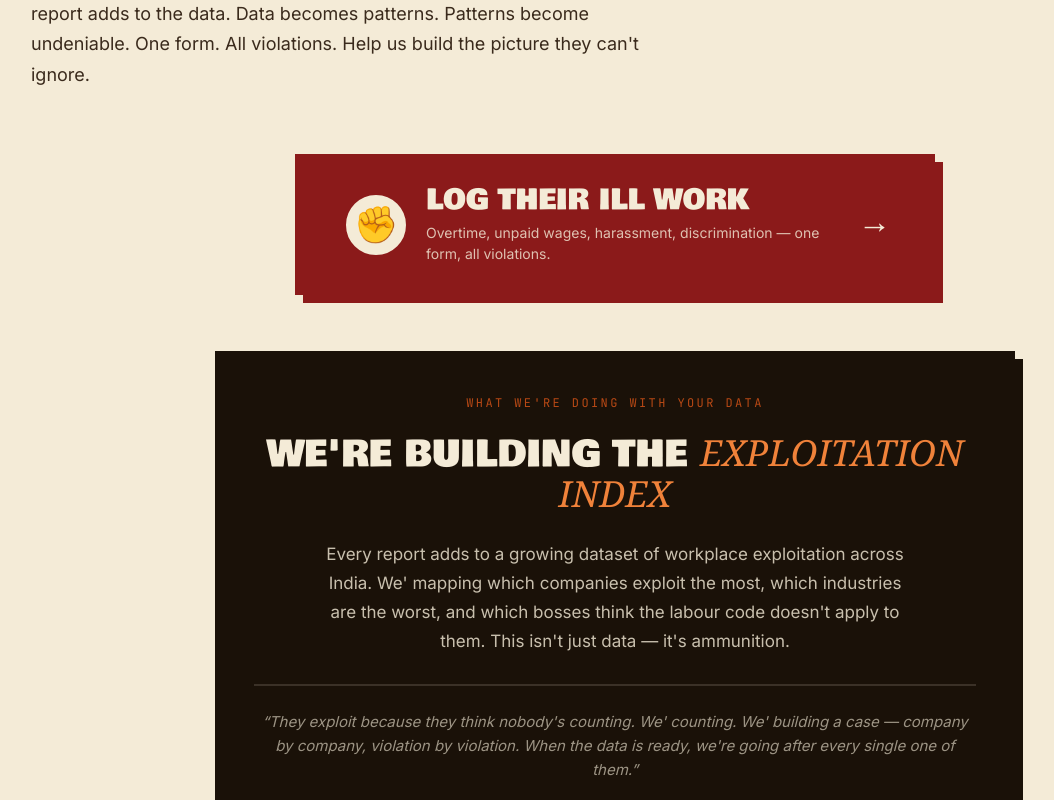
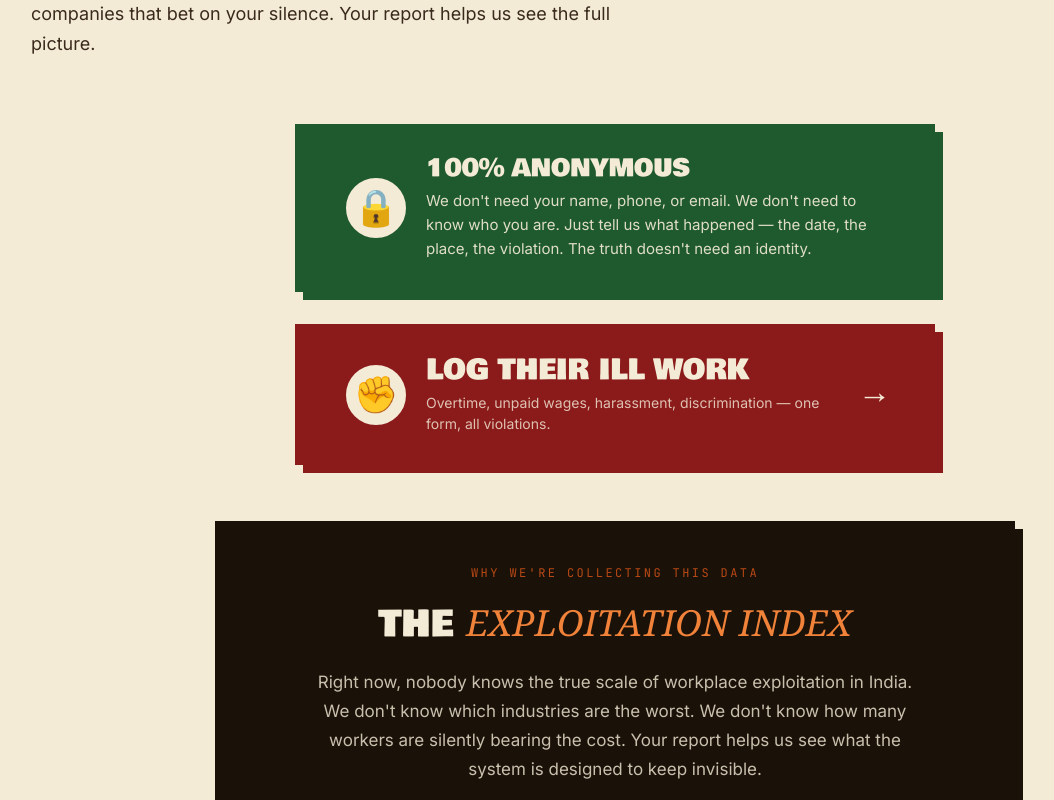
Before and after one commit to ash123mani/djp, a Next.js app: page / in a window 1280 px wide. Shown: the part 6800-7600 px from the top of the page, without its empty margins (25-1079 px from the left). Built offline with nearby package versions, Linux system fonts and the light colour scheme.

Commit message:
Add anonymity card to report section and reframe copy around data gathering

```diff
--- a/src/app/page.tsx
+++ b/src/app/page.tsx
@@ -851,8 +851,54 @@ function ReportSection() {
             </span>
           </h2>
           <p style={{ color: "var(--color-ink-2)", fontSize: 18, lineHeight: 1.7, maxWidth: 640 }}>
-            We&apos;re mapping how widespread exploitation really is — across industries, across cities, across companies that think nobody&apos;s keeping count. Your report adds to the data. Data becomes patterns. Patterns become undeniable. One form. All violations. Help us build the picture they can&apos;t ignore.
+            Most workers don&apos;t even know exploitation has a name. We&apos;re here to document how deep it runs — across industries, across cities, across companies that bet on your silence. Your report helps us see the full picture.
           </p>
+        </div>
+
+        {/* Anonymity Card */}
+        <div className="animate-section" style={{ display: "flex", justifyContent: "center", marginBottom: 32 }}>
+          <div
+            style={{
+              display: "flex",
+              alignItems: "center",
+              gap: 20,
+              padding: "28px 48px",
+              border: "3px solid var(--color-green)",
+              boxShadow: "8px 8px 0 var(--color-green)",
+              background: "var(--color-green)",
+              color: "var(--color-paper)",
+              maxWidth: 640,
+              width: "100%",
+            }}
+          >
+            <span style={{
+              fontSize: 36,
+              width: 60,
+              height: 60,
+              display: "flex",
+              alignItems: "center",
+              justifyContent: "center",
+              background: "var(--color-paper)",
+              color: "var(--color-green)",
+              border: "2px solid var(--color-paper)",
+              borderRadius: "50%",
+              flexShrink: 0,
+            }}>🔒</span>
+            <div>
+              <h3 style={{
+                fontFamily: "var(--font-display)",
+                fontSize: "clamp(18px, 2vw, 24px)",
+                textTransform: "uppercase",
+                lineHeight: 1.1,
+                margin: "0 0 8px",
+              }}>
+                100% ANONYMOUS
+              </h3>
+              <p style={{ color: "rgba(244,235,215,0.9)", fontSize: 15, lineHeight: 1.6, margin: 0 }}>
+                We don&apos;t need your name, phone, or email. We don&apos;t need to know who you are. Just tell us what happened — the date, the place, the violation. The truth doesn&apos;t need an identity.
+              </p>
+            </div>
+          </div>
         </div>
 
         {/* Single Report Button */}
@@ -945,7 +991,7 @@ function ReportSection() {
               display: "block",
               marginBottom: 20,
             }}>
-              WHAT WE&apos;RE DOING WITH YOUR DATA
+              WHY WE&apos;RE COLLECTING THIS DATA
             </span>
             <h3
               style={{
@@ -956,17 +1002,17 @@ function ReportSection() {
                 margin: "0 0 24px",
               }}
             >
-              WE&apos;RE BUILDING THE{" "}
+              THE{" "}
               <span style={{ color: "var(--color-saffron-2)", fontFamily: "Georgia, serif", fontStyle: "italic" }}>
                 EXPLOITATION INDEX
               </span>
             </h3>
             <p style={{ color: "rgba(244,235,215,0.8)", fontSize: 17, lineHeight: 1.7, maxWidth: 600, margin: "0 auto 28px" }}>
-              Every report adds to a growing dataset of workplace exploitation across India. We&apos; mapping which companies exploit the most, which industries are the worst, and which bosses think the labour code doesn&apos;t apply to them. This isn&apos;t just data — it&apos;s ammunition.
+              Right now, nobody knows the true scale of workplace exploitation in India. We don&apos;t know which industries are the worst. We don&apos;t know how many workers are silently bearing the cost. Your report helps us see what the system is designed to keep invisible.
             </p>
             <div style={{ borderTop: "2px solid rgba(244,235,215,0.15)", paddingTop: 24 }}>
               <p style={{ color: "rgba(244,235,215,0.6)", fontSize: 15, lineHeight: 1.6, fontStyle: "italic" }}>
-                &ldquo;They exploit because they think nobody&apos;s counting. We&apos; counting. We&apos; building a case — company by company, violation by violation. When the data is ready, we&apos;re going after every single one of them.&rdquo;
+                &ldquo;You can&apos;t fix what you refuse to see. First, we document. Then, the picture speaks for itself.&rdquo;
               </p>
             </div>
           </div>
```
